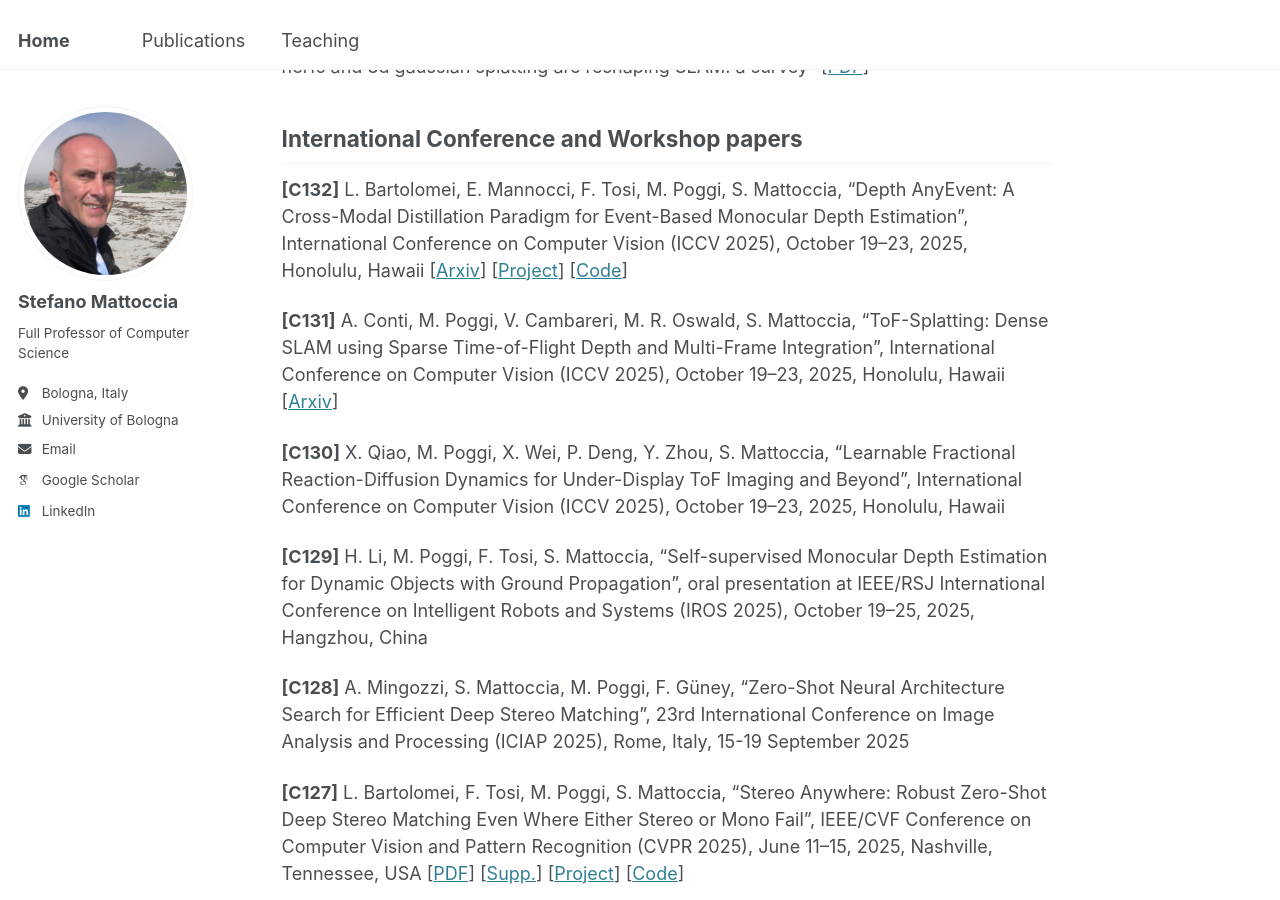
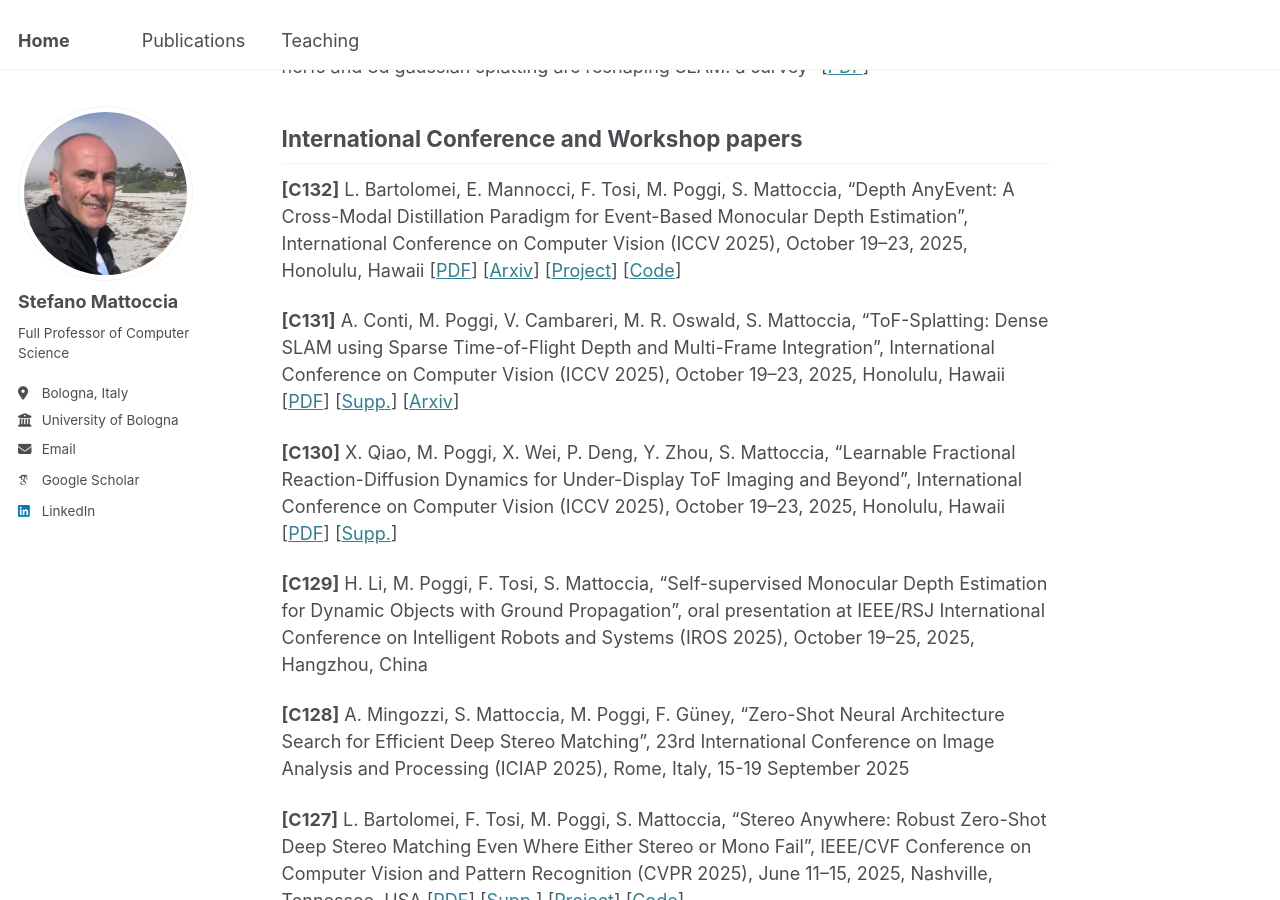
Before and after one commit to stefanomattoccia/stefanomattoccia.github.io, a Jekyll site: the page built from _pages/publications.md, in a window 1280 px wide and 900 px high, scrolled down 4504 px. Built offline with Jekyll 4.4.1, drawn with Linux system fonts in a browser that asks for light colours; some web fonts are replaced.

Commit message:
Add PDF links to conference papers in publications

```diff
--- a/_pages/publications.md
+++ b/_pages/publications.md
@@ -100,12 +100,12 @@ Arxiv papers
 International Conference and Workshop papers
 ------
 
-**[C132]** L. Bartolomei, E. Mannocci, F. Tosi, M. Poggi, S. Mattoccia, "Depth AnyEvent: A Cross-Modal Distillation Paradigm for Event-Based Monocular Depth Estimation", International Conference on Computer Vision (ICCV 2025), October 19–23, 2025, Honolulu, Hawaii [[Arxiv](https://arxiv.org/pdf/2509.15224)] [[Project](https://bartn8.github.io/depthanyevent/)] [[Code](https://github.com/bartn8/depthanyevent/)]
+**[C132]** L. Bartolomei, E. Mannocci, F. Tosi, M. Poggi, S. Mattoccia, "Depth AnyEvent: A Cross-Modal Distillation Paradigm for Event-Based Monocular Depth Estimation", International Conference on Computer Vision (ICCV 2025), October 19–23, 2025, Honolulu, Hawaii [[PDF](https://openaccess.thecvf.com/content/ICCV2025/papers/Bartolomei_Depth_AnyEvent_A_Cross-Modal_Distillation_Paradigm_for_Event-Based_Monocular_Depth_ICCV_2025_paper.pdf)] [[Arxiv](https://arxiv.org/pdf/2509.15224)] [[Project](https://bartn8.github.io/depthanyevent/)] [[Code](https://github.com/bartn8/depthanyevent/)]
 
 **[C131]** A. Conti, M. Poggi, V. Cambareri, M. R. Oswald, S. Mattoccia, “ToF-Splatting: Dense SLAM using Sparse Time-of-Flight Depth
-and Multi-Frame Integration”, International Conference on Computer Vision (ICCV 2025), October 19–23, 2025, Honolulu, Hawaii [[Arxiv](https://arxiv.org/pdf/2504.16545)]
+and Multi-Frame Integration”, International Conference on Computer Vision (ICCV 2025), October 19–23, 2025, Honolulu, Hawaii [[PDF](https://openaccess.thecvf.com/content/ICCV2025/papers/Conti_ToF-Splatting_Dense_SLAM_using_Sparse_Time-of-Flight_Depth_and_Multi-Frame_Integration_ICCV_2025_paper.pdf)] [[Supp.](https://openaccess.thecvf.com/content/ICCV2025/supplemental/Conti_ToF-Splatting_Dense_SLAM_ICCV_2025_supplemental.pdf)] [[Arxiv](https://arxiv.org/pdf/2504.16545)]
 
-**[C130]** X. Qiao, M. Poggi, X. Wei, P. Deng, Y. Zhou, S. Mattoccia, "Learnable Fractional Reaction-Diffusion Dynamics for Under-Display ToF Imaging and Beyond", International Conference on Computer Vision (ICCV 2025), October 19–23, 2025, Honolulu, Hawaii
+**[C130]** X. Qiao, M. Poggi, X. Wei, P. Deng, Y. Zhou, S. Mattoccia, "Learnable Fractional Reaction-Diffusion Dynamics for Under-Display ToF Imaging and Beyond", International Conference on Computer Vision (ICCV 2025), October 19–23, 2025, Honolulu, Hawaii [[PDF](https://openaccess.thecvf.com/content/ICCV2025/papers/Qiao_Learnable_Fractional_Reaction-Diffusion_Dynamics_for_Under-Display_ToF_Imaging_and_Beyond_ICCV_2025_paper.pdf)] [[Supp.](https://openaccess.thecvf.com/content/ICCV2025/supplemental/Qiao_Learnable_Fractional_Reaction-Diffusion_ICCV_2025_supplemental.pdf)]
 
 **[C129]** H. Li, M. Poggi, F. Tosi, S. Mattoccia, “Self-supervised Monocular Depth Estimation for Dynamic Objects with Ground Propagation”, oral presentation at IEEE/RSJ International Conference on Intelligent Robots and Systems (IROS 2025), October 19–25, 2025, Hangzhou, China
 
```
